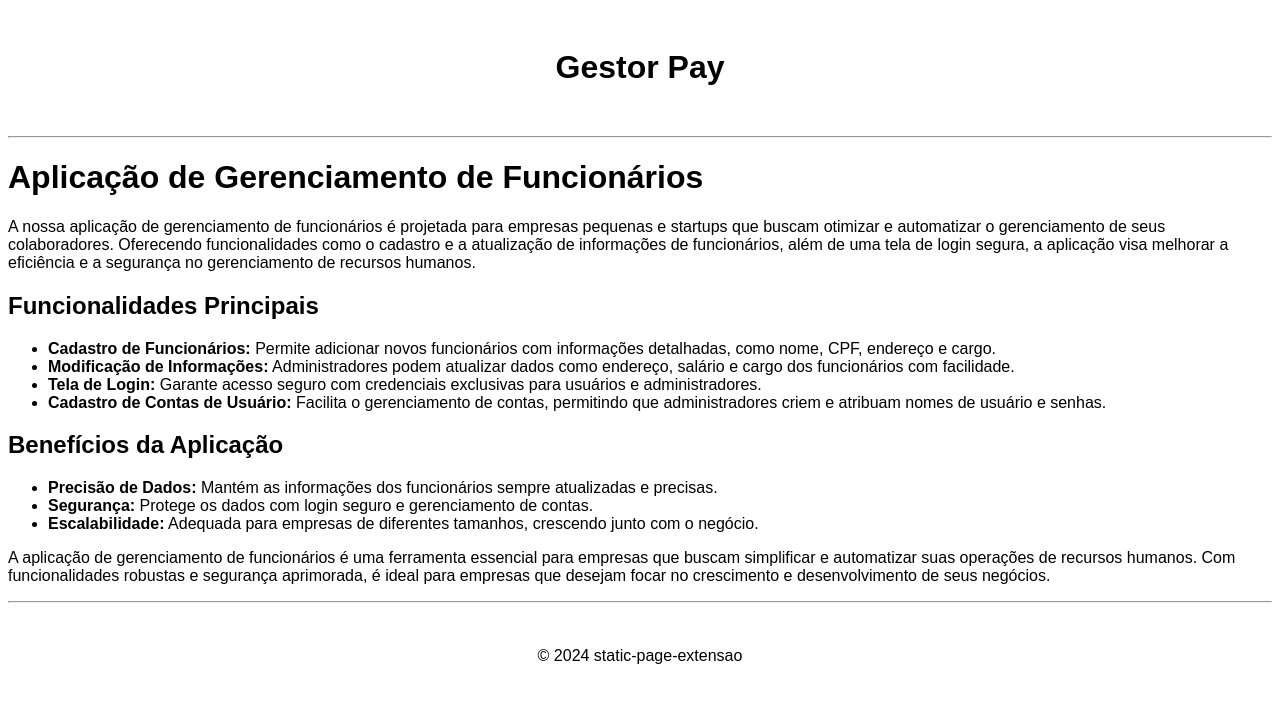
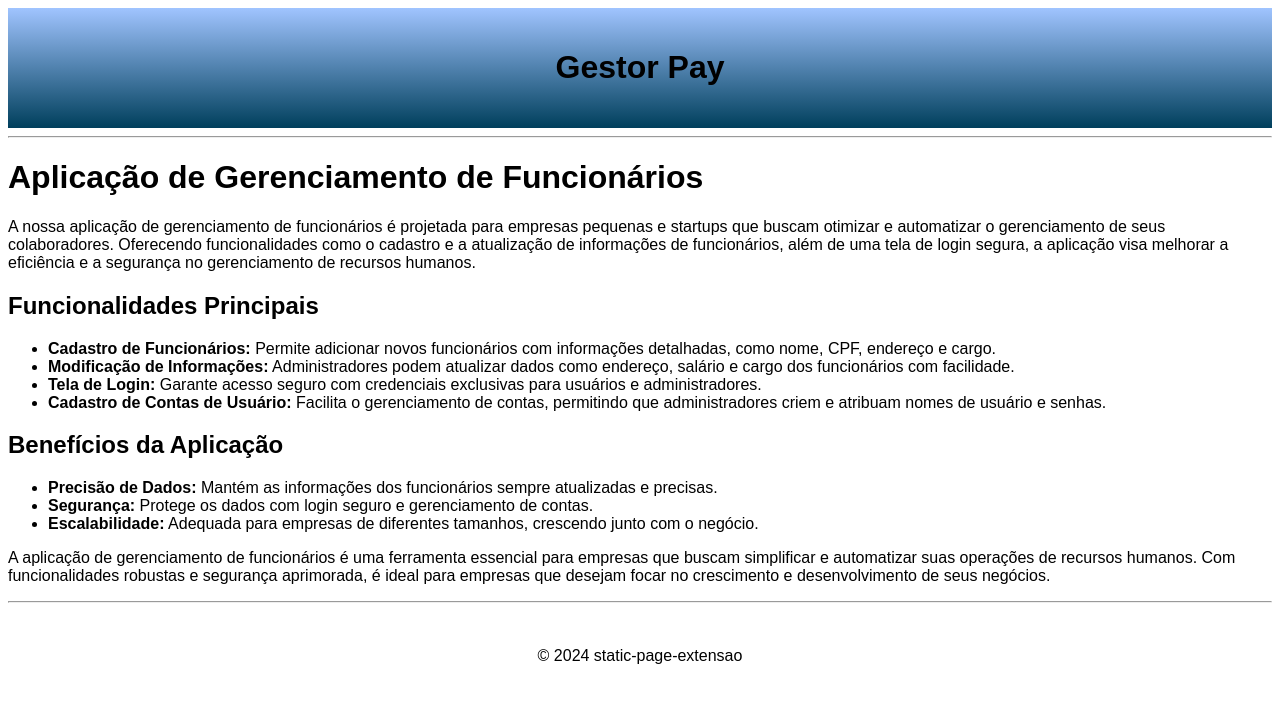
Before and after one commit to rubensrocha9/static-page-extensao, a Jekyll site: the page built from index.md, in a window 1280 px wide. Shown: the top 703 px of the page. Built offline with Jekyll 4.4.1, drawn with Linux system fonts in a browser that asks for light colours; our own code applies the rules of GitHub Pages for plain Markdown files.

Commit message:
Update style.css

```diff
--- a/assets/css/style.css
+++ b/assets/css/style.css
@@ -11,6 +11,7 @@ h1, h2, h3, p {
 header {
   text-align: center;
   padding: 20px;
+  background: linear-gradient(to bottom, #a0c4ff, #003f5c); /* Azul claro para azul escuro */
 }
 
 /* Centralizar o conteúdo do footer */
```
